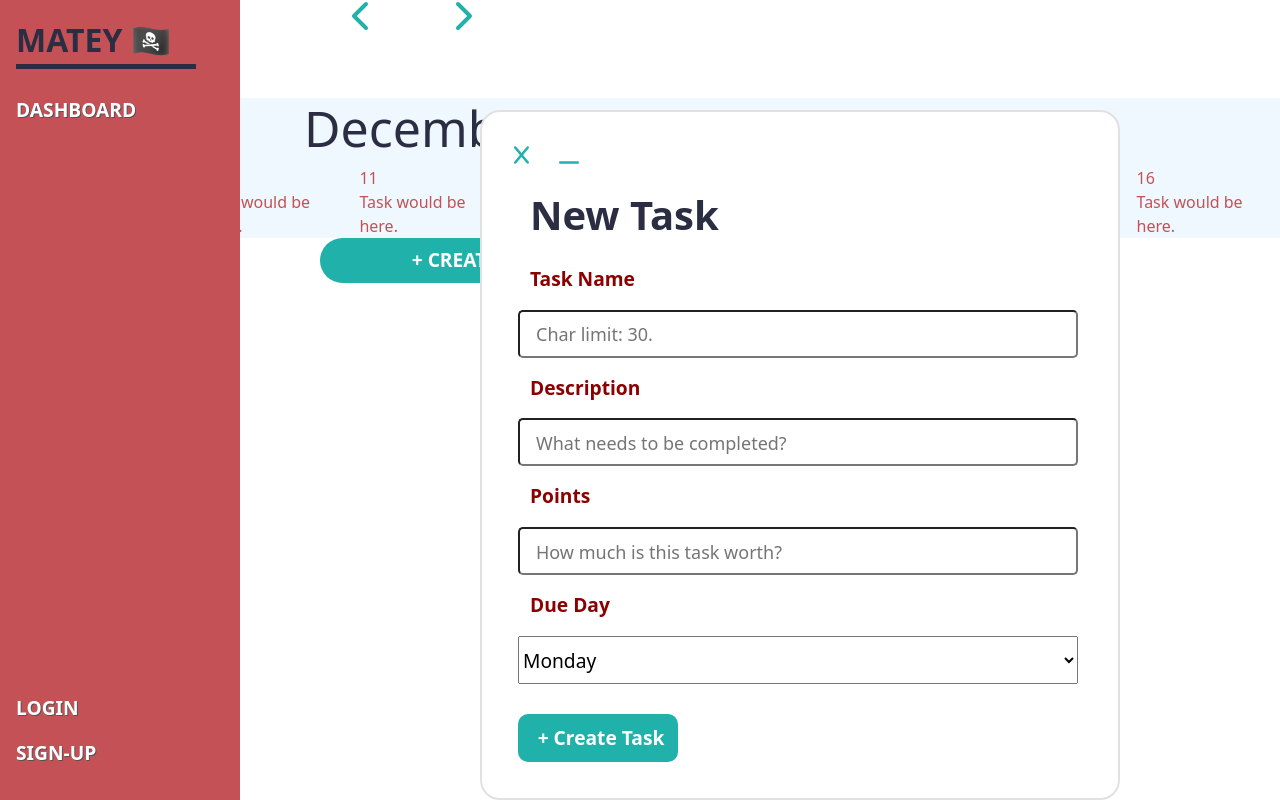
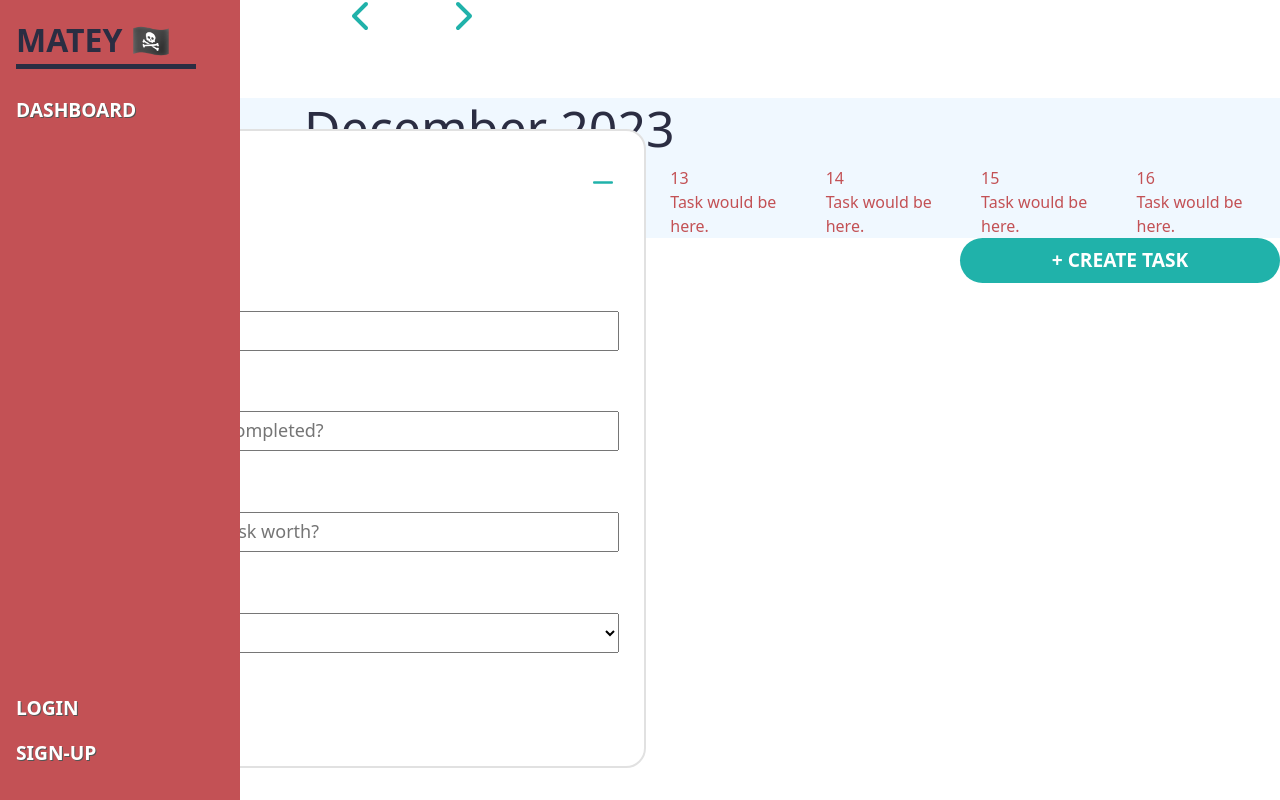
Before and after one commit to m-bocelli/matey, a Next.js app in the folder client/: page /calendar in a window 1280 px wide. Both pictures are taken after a click on the button "+ CREATE TASK". Built offline with nearby package versions, Linux system fonts and the light colour scheme; no server answers.

Commit message:
feat: final touches on create task styling

```diff
--- a/client/app/components/CreateTaskForm/CreateTask.jsx
+++ b/client/app/components/CreateTaskForm/CreateTask.jsx
@@ -65,10 +65,11 @@ export default function CreateTask({houseId}) {
 
   return (
     <>
-      <button className={styles.pin_button} onClick={openForm}>
+      <button className={styles.create_task_button} onClick={openForm}>
         + CREATE TASK
       </button>
       {isFormVisible ? (
+      <form onSubmit={handleSubmit} className={styles.form}>
         <div className={styles.entire_form}>
           <div className={styles.form_buttons}>
             <button className={styles.close_form} onClick={closeForm}>
@@ -87,7 +88,7 @@ export default function CreateTask({houseId}) {
             </button>
           </div>
           <div className={styles.new_task}>New Task</div>
-        <form onSubmit={handleSubmit} className={styles.form}>
+
             <label htmlFor="task_name">Task Name </label>
             <input
               id="task_name"
@@ -134,11 +135,12 @@ export default function CreateTask({houseId}) {
               <option value="sunday">sunday</option>
             </select>
 
-          <div className={styles.submit_button}>
+            <div className={styles.submit_button_area}>
               <input type="submit" value="+ Create Task" />
             </div>
+          </div>
         </form>
-      </div> ) :
+       ) :
       isFormMinimized ? (
         <MinimizedTask setIsFormMinimized={setIsFormMinimized} setIsFormVisible={setIsFormVisible}></MinimizedTask>
       ) : null}
--- a/client/app/components/CreateTaskForm/CreateTask.module.css
+++ b/client/app/components/CreateTaskForm/CreateTask.module.css
@@ -1,102 +1,72 @@
-.Form_Group {
-    margin-left: 30rem;
-    margin-right: 10rem;
-    padding-top: 3rem;
-    padding-bottom: 3rem;
-    padding-left: 5rem;
-    width: 40rem;
-    padding-right: 5rem;
-    border-radius: 20px;
-    border-color: var(--acd2ed);
-    background-color: var(--uranian-blue);
-    position: relative;
+.new_task {
+    font-size:25px;
     display: inline-block;
-    bottom: 10%;
-}
-.new_task {
-    font-size: 40px;
     color: var(--space-cadet);
     font-weight: bolder;
-    padding-top: 1rem;
-    padding-left: 3rem;
+    padding-left: 0.5rem;
  }
+
  .form {
     display: inline-block;
-    padding: 20px;
+    padding: 25px;
+    background-color: rgb(255, 255, 255);
+    border: 2px solid rgb(225, 225, 225);
+    border-radius: 20px;
+    bottom: 0;
+    position: fixed;
+    max-width: 40rem;
+    width: auto;
+    height: auto;
+    margin: 2rem;
+ }
 
-}
  .form select {
     width: 35rem;
-    height:3rem;
+    height:2.5rem;
     display: block;
     font-size: larger;
+ }
 
-}
-.form label,
-.form input,
-.form select {
-    margin-left: 1rem;
-    margin-right: 20rem;
-}
  /*
  this is coloring the text of what the user types in the input area
  */
  .form input{
     color:rgb(0, 0, 0);
+    height: 2.5rem;
     width: 35rem;
-    height: 3rem;
-    border-radius: 5px;
+    padding-left: 0.5rem;
  }
-.form input:focus {
-    outline: 2px var(--cherry-blossom)!important; /* Change the color to your preference */
-}
+
  /*
-Task Name, Details, Due Date, Frequency
+ Task Name, Details, Due Date,
  */
  .form label {
     font-weight: bolder;
     color: darkred;
     font-size:larger;
+    padding:1rem;
+    display: block;
 
  }
-#task_desc {
-    color: rgb(0, 0, 0);
-    width: 35rem;
-    height: 5rem;
-    display: inline-block;
-}
+
  .form ::placeholder{
     padding-left: 0.25rem;
     padding-top:2rem;
     padding-bottom: 2rem;
     font-size: large;
  }
-.entire_form {
-    margin-left: 30rem;
-    margin-right: 12rem;
-    position:fixed;
-    bottom:0;
-    height:auto;
-    width: 40rem;
-    border-radius: 20px;
-    border: 2px solid rgb(225, 225, 225);
-    background-color: rgb(255, 255, 255);
-    display: block;
-    align-items: center;
+
+.form_buttons {
+    display: flex;
+    justify-content: space-between;
 }
-.entire_form label,
-.entire_form input {
-  display: block;
-  margin-bottom: 1rem;
-  padding-left: 0.75rem;
-  font-size: larger;
-}
+
  .close_form {
     display: inline-block;
     border: none;
-    padding-left: 2rem;
-    padding-top:2rem;
-    padding-right: 1.5rem;
+    padding-right: 0;
+    padding-top:1rem;
+    padding-bottom: 1rem;
     margin: 0;
     font-weight: bolder;
     background-color: transparent;
@@ -108,15 +78,10 @@ Task Name, Details, Due Date, Frequency
     text-align: center;
  }
 
-.close_form:hover,
-.close_form:focus {
-    color:rgb(255, 255, 255);
-}
-
  .minimize_form {
     display: inline-block;
     border: none;
-    margin: 0;
+    margin-bottom: 1rem;
     font-weight:600;
     background-color: transparent;
     text-decoration: none;
@@ -127,17 +92,10 @@ Task Name, Details, Due Date, Frequency
     text-align: center;
  }
 
-.minimize_form:hover,
-.minimize_form:focus {
-    color:rgb(255, 255, 255);
-}
-
  .collapsed_form {
     padding: 1rem;
     font-size:larger;
     font-weight: bold;
-    margin-left: 30rem;
-    margin-right: 12rem;
     position:fixed;
     bottom:0;
     height:auto;
@@ -146,8 +104,8 @@ Task Name, Details, Due Date, Frequency
     background-color: var(--uranian-blue);
     color: var(--space-cadet);
     border-radius: 5px;
+ }
 
-}
  .expand_button_area {
     background-color: transparent;
     text-decoration: none;
@@ -155,42 +113,12 @@ Task Name, Details, Due Date, Frequency
     padding-left: 20rem;
  }
 
-
-
-
  .task_header {
     color: var(--cherry-blossom);
     font-size:xx-large;
  }
 
-.rendered_task {
-    margin-left: 20rem;
-    margin-right: 10rem;
-    font-size: x-large;
-    font-weight: bold;
-    text-decoration: underline;
-    color: var(--myrtle-green)
-}
-
-.to_do {
-    color: var(--space-cadet);
-    margin-left: 20rem;
-    margin-right: 10rem;
-    margin-top: 5rem;
-}
-
-.component-area {
-    display: flex;
-    flex-direction: column;
-    justify-content: space-between;
-}
-
-
-.pin_button {
-    margin-left: 20rem;
-    margin-right: 10rem;
-    position: relative;
-    top: 4%;
+ .create_task_button {
     color: white;
     font-weight: bold;
     font-size: larger;
@@ -200,20 +128,25 @@ Task Name, Details, Due Date, Frequency
     border-radius: 30px;
     border: none;
     padding: 0.5rem;
+    float: right;
  }
 
-.submit_button input[type="submit"] {
-    bottom: 5%;
+
+ .form input[type="submit"] {
     color: white;
     font-weight: bold;
-    font-size: larger;
-    width: 10rem;
-    background-color:lightseagreen;
-    outline-color: var(--aquamarine);
+    font-size: medium;
+    background-color: lightseagreen;
     border-radius: 10px;
     border: none;
-    padding-bottom: 0rem;
-    margin-top: 30px;
+    width: auto;
+ }
+
+ .submit_button_area {
+    border-radius: 10px;
+    border: none;
+    padding: 0.5rem;
+    margin-top: 2rem;
  }
 
  .task_name {
@@ -222,21 +155,3 @@ Task Name, Details, Due Date, Frequency
     align-items: center;
     justify-content: space-between;
  }
-
-.checkboxes {
-    display: flex;
-    justify-content: space-between;
-    column-gap:1rem;
-
-}
-
-
-.task {
-    display: flex;
-    align-items: center; /* Vertically center-align label and input */
-  }
-
-  /* Optional: To add some space between label and input */
-  .col {
-    margin-right: 10px;
-  }
```
Also changed, not shown: client/app/tasksPage/page.jsx (+14 -13 lines). Lines whose indentation alone changed are shown as unchanged.
